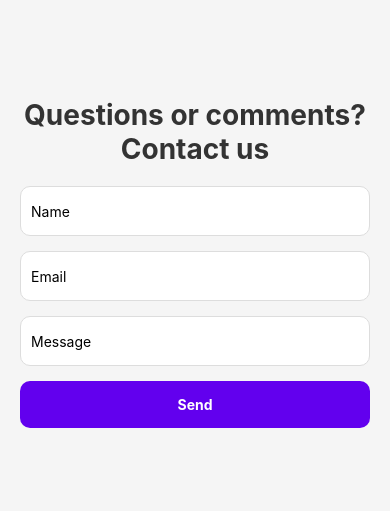
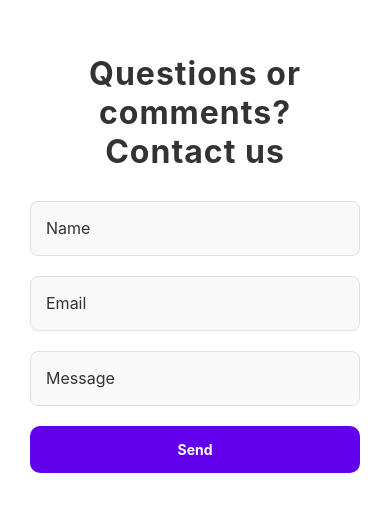
Before and after one commit to marianaquipux/taller_moviles, a React Native app: screen / in a window 390 px wide. Shown: the part 159-670 px from the top of the page. Built offline with nearby package versions, Linux system fonts and the light colour scheme.

Commit message:
feat: mejorar estilos.

```diff
--- a/app/components/FormContact.jsx
+++ b/app/components/FormContact.jsx
@@ -114,33 +114,40 @@ export default function FormContact() {
 
 const styles = StyleSheet.create({
   container: {
-    padding: 20,
-    backgroundColor: "#f5f5f5",
+    padding: 30,
+    backgroundColor: "#ffffff",
     flex: 1,
     justifyContent: "center",
   },
   title: {
-    fontSize: 28,
+    fontSize: 32,
     fontWeight: "bold",
-    marginBottom: 20,
+    marginBottom: 30,
     textAlign: "center",
     color: "#333",
+    letterSpacing: 1,
   },
   input: {
-    height: 50,
-    borderColor: "#ddd",
+    height: 55,
+    borderColor: "#e0e0e0",
     borderWidth: 1,
-    marginBottom: 15,
-    paddingLeft: 10,
-    borderRadius: 10,
-    backgroundColor: "#fff",
+    marginBottom: 20,
+    paddingLeft: 15,
+    paddingRight: 15,
+    borderRadius: 8,
+    backgroundColor: "#f9f9f9",
+    fontSize: 16,
+    color: "#333",
   },
   errorText: {
-    color: "red",
+    color: "#ff3d00",
     marginBottom: 10,
+    fontSize: 14,
+    fontStyle: "italic",
   },
   errorInput: {
-    borderColor: "red",
+    borderColor: "#ff3d00",
+    borderWidth: 2,
   },
   button: {
     backgroundColor: "#6200ee",
@@ -153,8 +160,10 @@ const styles = StyleSheet.create({
     fontWeight: "bold",
   },
   successText: {
-    color: "green",
+    color: "#4caf50",
     marginTop: 20,
     textAlign: "center",
+    fontSize: 18,
+    fontWeight: "bold",
   },
 });
```
